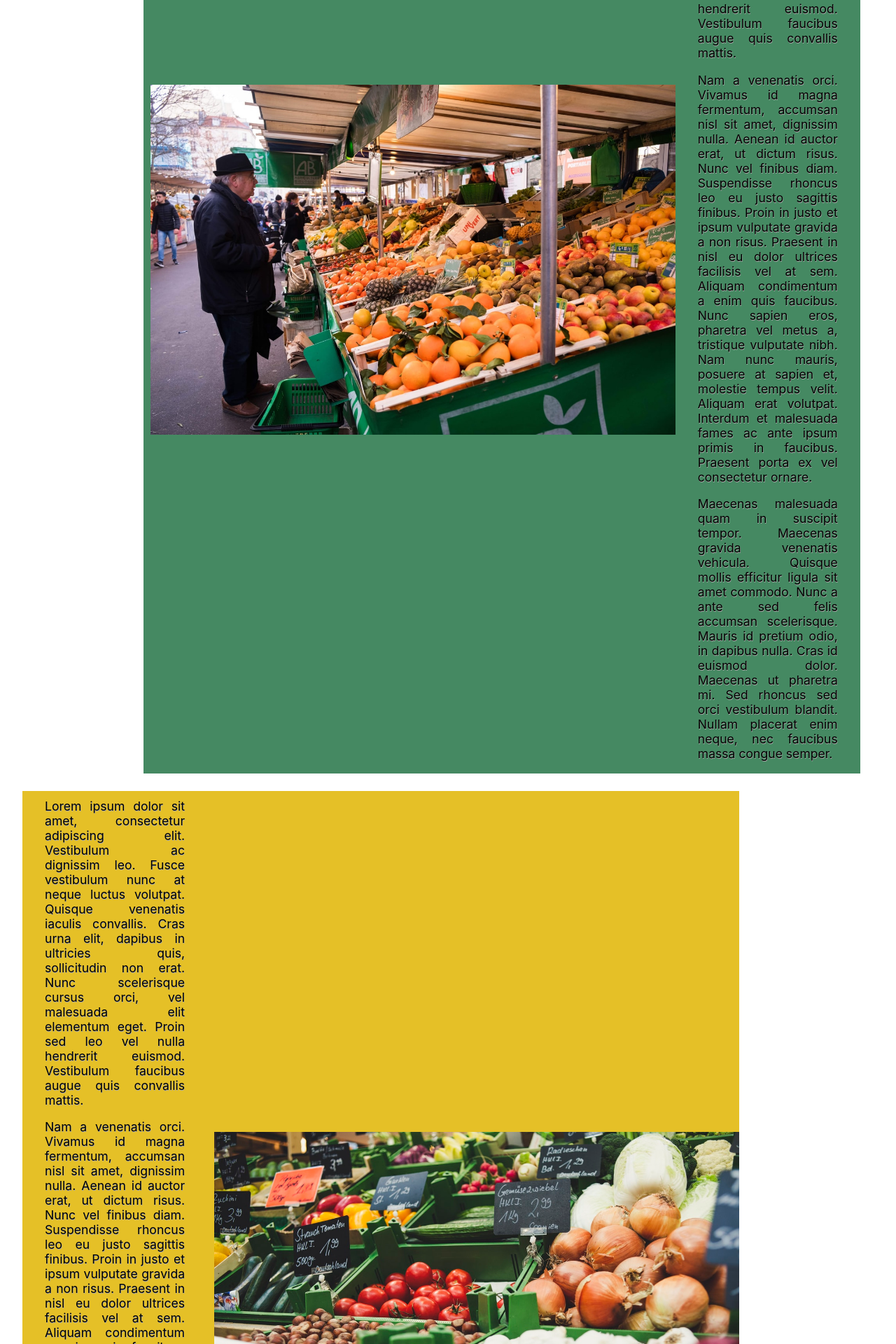
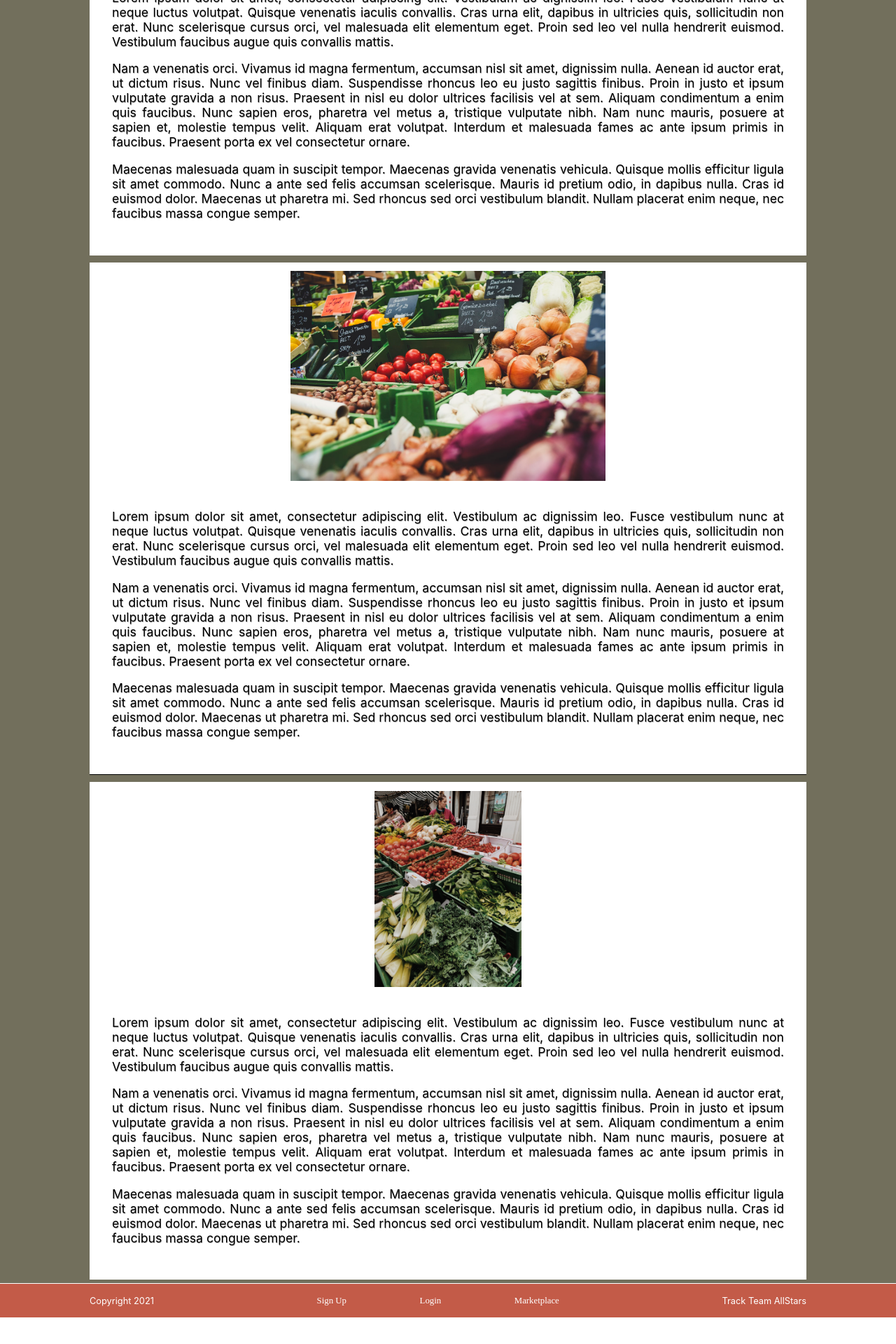
Before and after one commit to tt72-AfricanMarket/frontend, a React (Create React App) app: page / in a window 1280 px wide. Shown: the part 720-2640 px from the top of the page at 70% size. After the commit the page ends 2602 px from the top, so only its background shows below. Built offline with nearby package versions, Linux system fonts and the light colour scheme.

Commit message:
finished styles and added footer

```diff
--- a/src/App.js
+++ b/src/App.js
@@ -17,7 +17,7 @@ function App() {
   return (
     <div>
       <Switch>
-
+        <Route path='/checkout' component={Checkout} />
         <Route exact path='/' component={HomePage} />
         <Route path='/login' component={LoginPage} />
         <Route path='/signup' component={SignupPage} />
--- a/src/pages/home/HomePage.js
+++ b/src/pages/home/HomePage.js
@@ -32,7 +32,7 @@ const Title = styled.h1`
 const Page = styled.div`
     margin:0;
     padding:0;
-    background: white;
+    background: #726f5c;
     display:flex;
     flex-flow: row wrap;
     justify-content: center;
@@ -160,9 +160,9 @@ const ImgLeft = styled.div`
     display:flex;
     flex-direction: row;
     margin-top:.5%;
-    margin-left:12%;
+    margin-right:15%;
     margin-bottom:1%;
-    background-color: #458962;
+    background-color: white;
     align-items: center;
 
     padding-top: 1%;
@@ -173,7 +173,7 @@ const ImgLeft = styled.div`
             box-shadow: 3px 3px 5px black;
         }
 
-        @media screen and (max-width: 1200px){
+        @media screen and (max-width: 1300px){
             flex-direction:column;
             margin:5px auto;
 
@@ -186,11 +186,11 @@ const ImgRight = styled.div`
     display:flex;
     flex-direction:row-reverse;
     margin-top:1%;
-    margin-right:15%;
+    margin-left:12%;
     margin-bottom:1%;
     border-bottom: .5px solid black;
     align-items: center;
-    background-color: #e5c027;
+    background-color: white;
     padding-top:1%;
     transition: all .2s ease-in;
 
@@ -199,37 +199,71 @@ const ImgRight = styled.div`
             box-shadow: 3px 3px 5px black;
         }
 
-        @media screen and (max-width: 1200px){
+        @media screen and (max-width: 1300px){
             flex-direction:column;
-            margin:auto;
-            }
-<<<<<<< HEAD
+            margin:5px auto;
+
+        }
         @media screen and (max-width: 800px){
             width:90%;
             margin: 5px auto;
-=======
->>>>>>> 6de190de862c497faba9c9d94a8d14469faa87f1
 
-        @media screen and (max-width: 800px){
-            width:90%;
-        }
+
 `
 // Lower layout containers
-const AMImg = styled.img`
+const AMImg1 = styled.img`
     height: 500px;
     margin-left:1%;
     margin-bottom:1%;
+    margin-right:1%;
 
+    @media screen and (max-width: 1300px) {
+        height:300px;
+
+
+    }
     @media screen and (max-width: 800px) {
-        height: 300px;
+        height: 280px;
     }
 `
+const AMImg2 = styled.img`
+    height: 500px;
+    margin-left:1%;
+    margin-bottom:1%;
+    margin-right:1%;
+
+    @media screen and (max-width: 1300px) {
+        height:300px;
+
+
+    }
+    @media screen and (max-width: 800px) {
+        height: 280px;
+    }
+`
+const AMImg3 = styled.img`
+    height: 500px;
+    margin-left:1%;
+    margin-bottom:1%;
+    margin-right:1%;
+
+    @media screen and (max-width: 1300px) {
+        height:280px;
+
+
+    }
+    @media screen and (max-width: 800px) {
+        height: 280px;
+    }
+`
+
+
 const TextCont = styled.div`
     margin-top:-20px;
     padding: 0 2rem;
     text-shadow:.5px .5px darkgray;
 
-    @media screen and (max-width: 1200px){
+    @media screen and (max-width: 1300px){
         padding:2rem;
 
     }
@@ -243,6 +277,41 @@ const AMText = styled.p`
     font-size:1.1rem;
 
 
+`
+const Footer=styled.div`
+    background:#c35b48;
+    display:flex;
+    flex-direction:wrap;
+    justify-content: space-between;
+    align-items:center;
+    width:100vw;
+    height:6vh;
+    border-top: 1px solid white;
+    color:white;
+
+
+`
+
+const FooterP=styled.p`
+    font-size:.8rem;
+    margin:10%;
+
+
+`
+
+const FooterLink=styled.a`
+    text-decoration:none;
+    color:white;
+    font-size:.8rem;
+    font-family:robot;
+        :hover{
+            font-size:1rem;
+            text-shadow:1px 1px 1px black;
+        }
+
+        @media screen and (max-width:575px){
+            font-size:.6rem;
+        }
 `
 // container for sign up and view marketplace buttons
 
@@ -274,7 +343,7 @@ const HomePage = () => {
             <Header>
                 <HeaderImg src={banner} />
                 <Buttons>
-                    <CheckoutButton id='button' onClick={checkout}>CheckoutButton</CheckoutButton>
+
                     <LoginButton id='button' onClick={login}>Login</LoginButton>
                     <SignUp id='button' onClick={signup}>Signup</SignUp>
                     <ViewMarketplace onClick={marketplace}>View Marketplace</ViewMarketplace>
@@ -288,7 +357,7 @@ const HomePage = () => {
             </Title>
 
             <ImgLeft>
-                <AMImg src={img1} />
+                <AMImg1 src={img1} />
                 <TextCont>
                     <AMText>Lorem ipsum dolor sit amet, consectetur adipiscing elit. Vestibulum ac dignissim leo. Fusce vestibulum nunc at neque luctus volutpat. Quisque venenatis iaculis convallis. Cras urna elit, dapibus in ultricies quis, sollicitudin non erat. Nunc scelerisque cursus orci, vel malesuada elit elementum eget. Proin sed leo vel nulla hendrerit euismod. Vestibulum faucibus augue quis convallis mattis.</AMText>
 
@@ -299,7 +368,7 @@ const HomePage = () => {
             </ImgLeft>
 
             <ImgRight>
-                <AMImg src={img2} />
+                <AMImg2 src={img2} />
                 <TextCont>
                     <AMText>Lorem ipsum dolor sit amet, consectetur adipiscing elit. Vestibulum ac dignissim leo. Fusce vestibulum nunc at neque luctus volutpat. Quisque venenatis iaculis convallis. Cras urna elit, dapibus in ultricies quis, sollicitudin non erat. Nunc scelerisque cursus orci, vel malesuada elit elementum eget. Proin sed leo vel nulla hendrerit euismod. Vestibulum faucibus augue quis convallis mattis.</AMText>
 
@@ -310,7 +379,7 @@ const HomePage = () => {
             </ImgRight>
 
             <ImgLeft>
-                <AMImg src={img3} />
+                <AMImg3 src={img3} />
                 <TextCont>
                     <AMText>Lorem ipsum dolor sit amet, consectetur adipiscing elit. Vestibulum ac dignissim leo. Fusce vestibulum nunc at neque luctus volutpat. Quisque venenatis iaculis convallis. Cras urna elit, dapibus in ultricies quis, sollicitudin non erat. Nunc scelerisque cursus orci, vel malesuada elit elementum eget. Proin sed leo vel nulla hendrerit euismod. Vestibulum faucibus augue quis convallis mattis.</AMText>
 
@@ -321,7 +390,13 @@ const HomePage = () => {
             </ImgLeft>
 
 
-
+            <Footer>
+                <FooterP>Copyright 2021</FooterP>
+                <FooterLink href='./signup'>Sign Up</FooterLink>
+                <FooterLink href='./login'>Login</FooterLink>
+                <FooterLink href='./marketplace'>Marketplace</FooterLink>
+                <FooterP>Track Team AllStars</FooterP>
+            </Footer>
         </Page>
     )
 }
```
